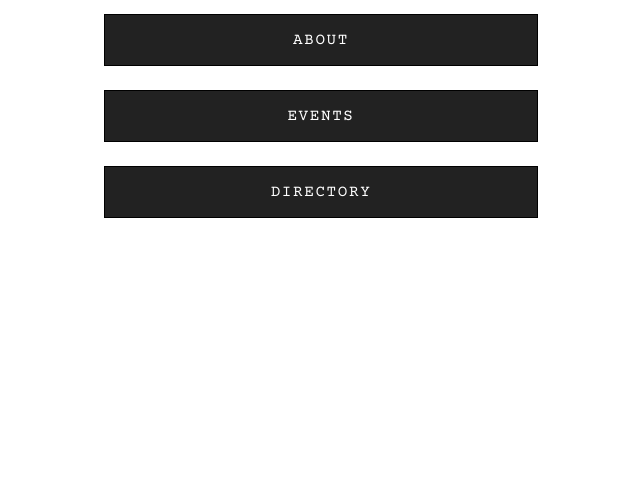
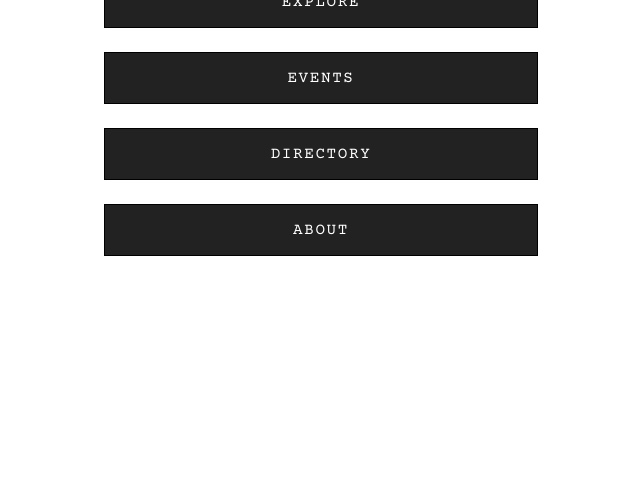
Before and after one commit to TomGriffiths88/revel-links, a plain HTML site: page index.html in a window 1280 px wide. Shown: the part 316-800 px from the top of the page, without its empty margins (319-959 px from the left). Drawn offline with nearby package versions, Linux system fonts and the light colour scheme.

Commit message:
added explore button

```diff
--- a/index.html
+++ b/index.html
@@ -17,12 +17,13 @@
     <main>
       <div class="content">
         <h3 class="title">REVEL</h3>
-        <a href="https://revelhastings.co.uk/pages/about" class="button"
-          >About</a
-        >
+        <a href="https://revelhastings.co.uk/" class="button">Explore</a>
         <a href="https://revelhastings.co.uk/events" class="button">Events</a>
         <a href="https://revelhastings.co.uk/directory" class="button"
           >Directory</a
+        >
+        <a href="https://revelhastings.co.uk/pages/about" class="button"
+          >About</a
         >
       </div>
     </main>
```
